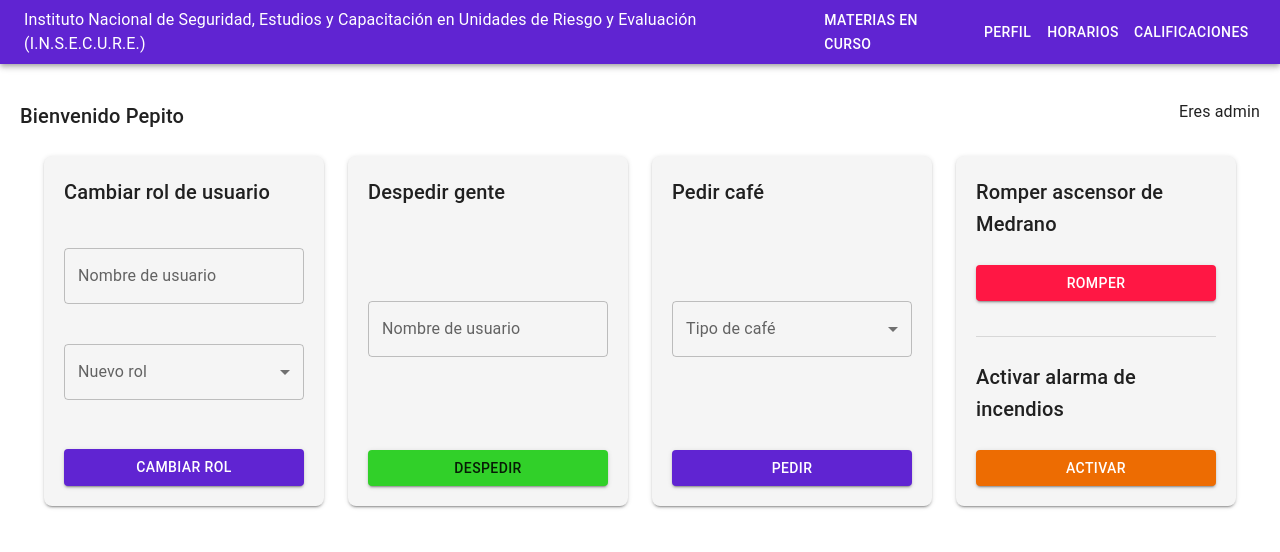
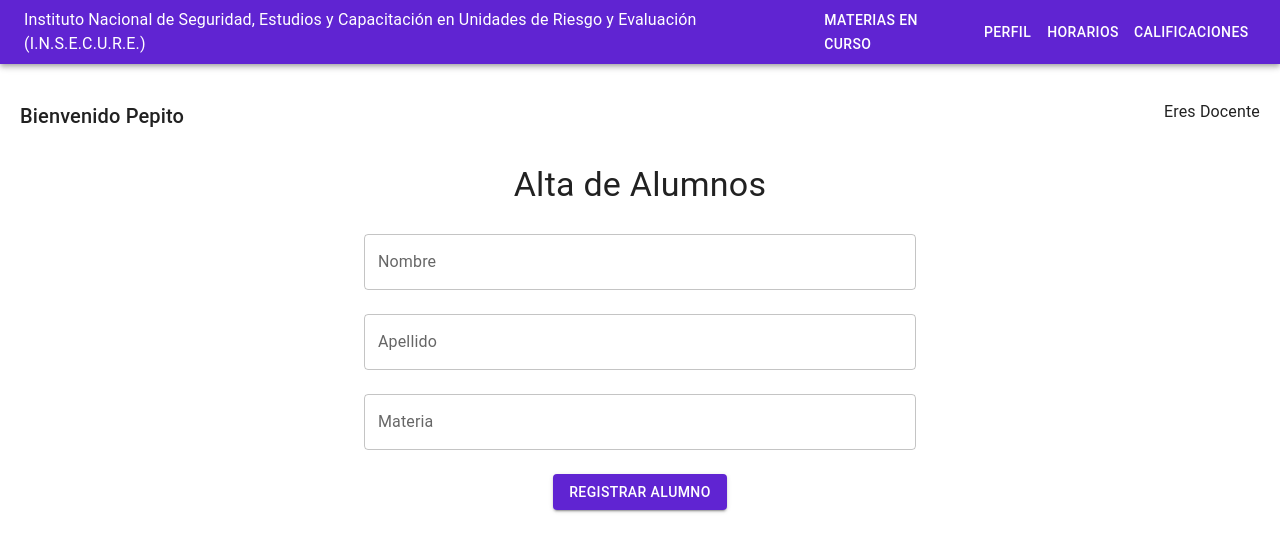
Before and after one commit to IgnacioBustelo/tp-seg-web-grupo-3-frontend, a React (Create React App) app: page / in a window 1280 px wide. Shown: the top 552 px of the page. Built offline with nearby package versions, Linux system fonts and the light colour scheme.

Commit message:
user and usersv2

```diff
--- a/package.json
+++ b/package.json
@@ -3,6 +3,7 @@
   "version": "0.1.0",
   "private": true,
   "dependencies": {
+    "@babel/plugin-proposal-private-property-in-object": "^7.16.7",
     "@emotion/react": "^11.13.3",
     "@emotion/styled": "^11.13.0",
     "@mui/icons-material": "^6.1.3",
@@ -12,10 +13,10 @@
     "@testing-library/jest-dom": "^5.17.0",
     "@testing-library/react": "^13.4.0",
     "@testing-library/user-event": "^13.5.0",
-    "@babel/plugin-proposal-private-property-in-object": "^7.16.7",
     "axios": "^1.5.0",
     "react": "^18.2.0",
     "react-dom": "^18.3.1",
+    "react-hook-form": "^7.53.1",
     "react-redux": "^8.1.2",
     "react-router-dom": "6",
     "react-scripts": "5.0.1",
--- a/src/campus/pages/Users.jsx
+++ b/src/campus/pages/Users.jsx
@@ -1,7 +1,69 @@
+import React from 'react';
+import { useForm } from 'react-hook-form';
+import { TextField, Button, Typography, Container, Box } from '@mui/material';
+
 export const Users = () => {
+    const { register, handleSubmit, formState: { errors } } = useForm();
+
+    const onSubmit = (data) => {
+        console.log('Nuevo alumno:', data);
+        // Aquí puedes hacer el envío de datos a tu backend o servicio de almacenamiento
+    };
+
     return (
-        <>
-            <h1>Users</h1>
-        </>
+        <Container maxWidth="sm">
+            <Box sx={{ mt: 4, textAlign: 'center' }}>
+                <Typography variant="h4" gutterBottom>
+                    Alta de Alumnos
+                </Typography>
+                <form onSubmit={handleSubmit(onSubmit)}>
+                    <TextField
+                        label="Nombre"
+                        {...register('firstName', {
+                            required: 'Nombre es requerido',
+                            pattern: {
+                                value: /^[A-Za-z]+$/,
+                                message: 'El nombre solo debe contener letras'
+                            }
+                        })}
+                        fullWidth
+                        margin="normal"
+                        error={!!errors.firstName}
+                        helperText={errors.firstName?.message}
+                    />
+                    <TextField
+                        label="Apellido"
+                        {...register('lastName', {
+                            required: 'Apellido es requerido',
+                            pattern: {
+                                value: /^[A-Za-z]+$/,
+                                message: 'El apellido solo debe contener letras'
+                            }
+                        })}
+                        fullWidth
+                        margin="normal"
+                        error={!!errors.lastName}
+                        helperText={errors.lastName?.message}
+                    />
+                    <TextField
+                        label="Materia"
+                        {...register('subject', {
+                            required: 'Materia es requerida',
+                            pattern: {
+                                value: /^[A-Za-z0-9\s]+$/,
+                                message: 'La materia solo debe contener letras y números'
+                            }
+                        })}
+                        fullWidth
+                        margin="normal"
+                        error={!!errors.subject}
+                        helperText={errors.subject?.message}
+                    />
+                    <Button type="submit" variant="contained" color="primary" sx={{ mt: 2 }}>
+                        Registrar Alumno
+                    </Button>
+                </form>
+            </Box>
+        </Container>
     );
-}
+};
--- a/src/campus/pages/UsersV2.jsx
+++ b/src/campus/pages/UsersV2.jsx
@@ -1,7 +1,90 @@
+import React from 'react';
+import { useForm } from 'react-hook-form';
+import { TextField, Button, Typography, Container, Box } from '@mui/material';
+import {useSelector} from "react-redux";
+
+
 export const UsersV2 = () => {
+
+    const {rol} = useSelector((state) => state.crtc).active;
+
+    const { register, handleSubmit, formState: { errors } } = useForm();
+
+    const onSubmit = (data) => {
+        console.log('Nuevo alumno:', data);
+        // Aquí puedes hacer el envío de datos a tu backend o servicio de almacenamiento
+    };
+
+    if (rol !== 'Docente') {
+        return (
+            <Container>
+                <Box sx={{ mt: 4, textAlign: 'center' }}>
+                    <Typography variant="h4" color="error" gutterBottom>
+                        🚫 ¡Tú no deberías estar aquí, vete! 🚫
+                    </Typography>
+                    <Typography variant="body1">
+                        Este es un espacio exclusivo para Docentes.
+                    </Typography>
+                </Box>
+            </Container>
+        );
+    }
+
     return (
-        <>
-            <h1>UsersV2</h1>
-        </>
+        <Container maxWidth="sm">
+            <Box sx={{ mt: 4, textAlign: 'center' }}>
+                <Typography
+                    variant="h6"
+                    gutterBottom
+                    color="error"
+                    sx={{ fontWeight: 'bold', mb: 2 }}
+                >
+                    ⚠️ PELIGRO: PAGINA EN CONSTRUCCIÓN ⚠️
+                </Typography>
+                <Typography
+                    variant="body1"
+                    gutterBottom
+                    color="textSecondary"
+                    sx={{ fontStyle: 'italic', mb: 4 }}
+                >
+                    Los campos de texto son vulnerables a SQL Injection.
+                    Si eres un hacker, por favor, presiona ALT+F4.
+                </Typography>
+
+                <Typography variant="h4" gutterBottom>
+                    Alta de Alumnos
+                </Typography>
+
+                <form onSubmit={handleSubmit(onSubmit)}>
+                    <TextField
+                        label="Nombre"
+                        {...register('firstName', { required: 'Nombre es requerido' })}
+                        fullWidth
+                        margin="normal"
+                        error={!!errors.firstName}
+                        helperText={errors.firstName?.message}
+                    />
+                    <TextField
+                        label="Apellido"
+                        {...register('lastName', { required: 'Apellido es requerido' })}
+                        fullWidth
+                        margin="normal"
+                        error={!!errors.lastName}
+                        helperText={errors.lastName?.message}
+                    />
+                    <TextField
+                        label="Materia"
+                        {...register('subject', { required: 'Materia es requerida' })}
+                        fullWidth
+                        margin="normal"
+                        error={!!errors.subject}
+                        helperText={errors.subject?.message}
+                    />
+                    <Button type="submit" variant="contained" color="primary" sx={{ mt: 2 }}>
+                        Registrar Alumno
+                    </Button>
+                </form>
+            </Box>
+        </Container>
     );
-}
+};
--- a/src/store/crtc/crtcSlice.js
+++ b/src/store/crtc/crtcSlice.js
@@ -6,7 +6,7 @@ export const crtcSlice = createSlice({
     initialState: {
         active: {
             userName: 'Pepito',
-            rol: 'admin',
+            rol: 'Docente',
             materiasCursadas: { "Física": 8,
             "Algebra": 7,
             "Matematica Discreta": 10,
```
